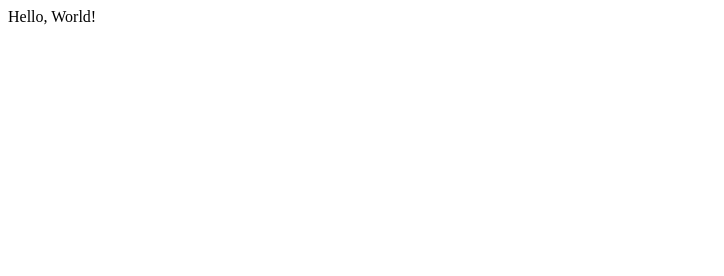
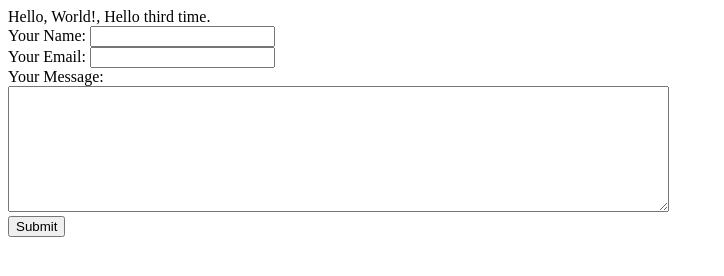
Before and after one commit to janak1998/GDDemo, a plain HTML site: page hello.html in a window 1280 px wide. Shown: the whole page, without its empty margins (0-724 px from the left). Drawn offline with Linux system fonts and the light colour scheme.

Commit message:
Udemy HTML challege donw

```diff
--- a/hello.html
+++ b/hello.html
@@ -1,10 +1,29 @@
 <!DOCTYPE html>
 <html lang="en" dir="ltr">
-  <head>
-    <meta charset="utf-8">
-    <title></title>
-  </head>
-  <body>
-    Hello, World!
-  </body>
+
+<head>
+  <meta charset="utf-8">
+  <title>My Web Page</title>
+</head>
+
+<body>
+  Hello, World!, Hello third time.
+  <form class="" action="mailto:info@janakbohra29@gmail.com" method="post" enctype="text/plain">
+    <label for="name">Your Name:</label>
+    <input type="text" name="yourName" value=""><br>
+    <label for="email">Your Email:</label>
+    <input type="email" name="yourMail" value=""><br>
+    <label for="message">Your Message:</label><br>
+    <textarea name="yourMessage" rows="8" cols="80"></textarea><br>
+    <!-- <input type="color" name="" value=""><br>
+    <input type="date" name="" value="">
+    <input type="datetime-local" name="" value="">
+
+    <input type="file" name="" value="">
+    <input type="range" name="" value="">
+    <input type="month" name="" value=""> -->
+    <button type="submit" name="submit_button">Submit</button>
+  </form>
+</body>
+
 </html>
```
